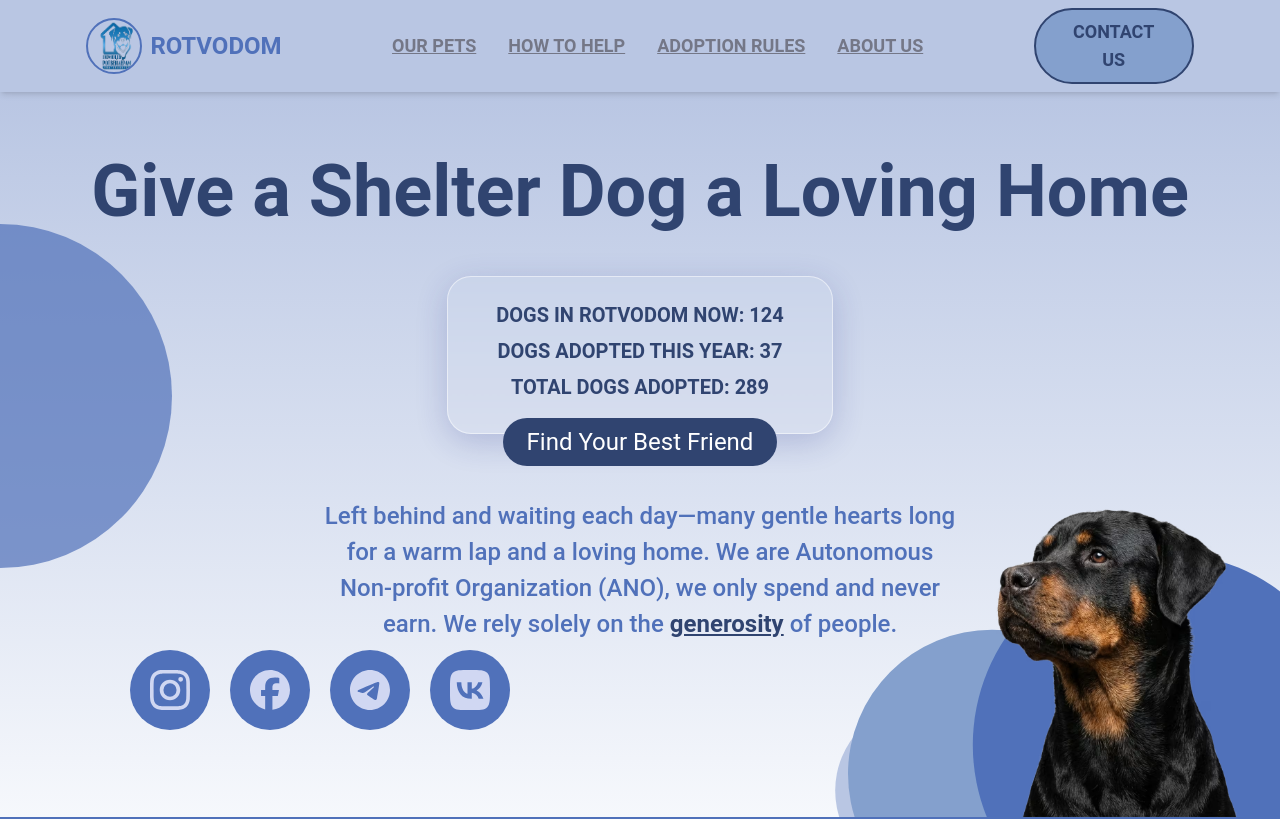
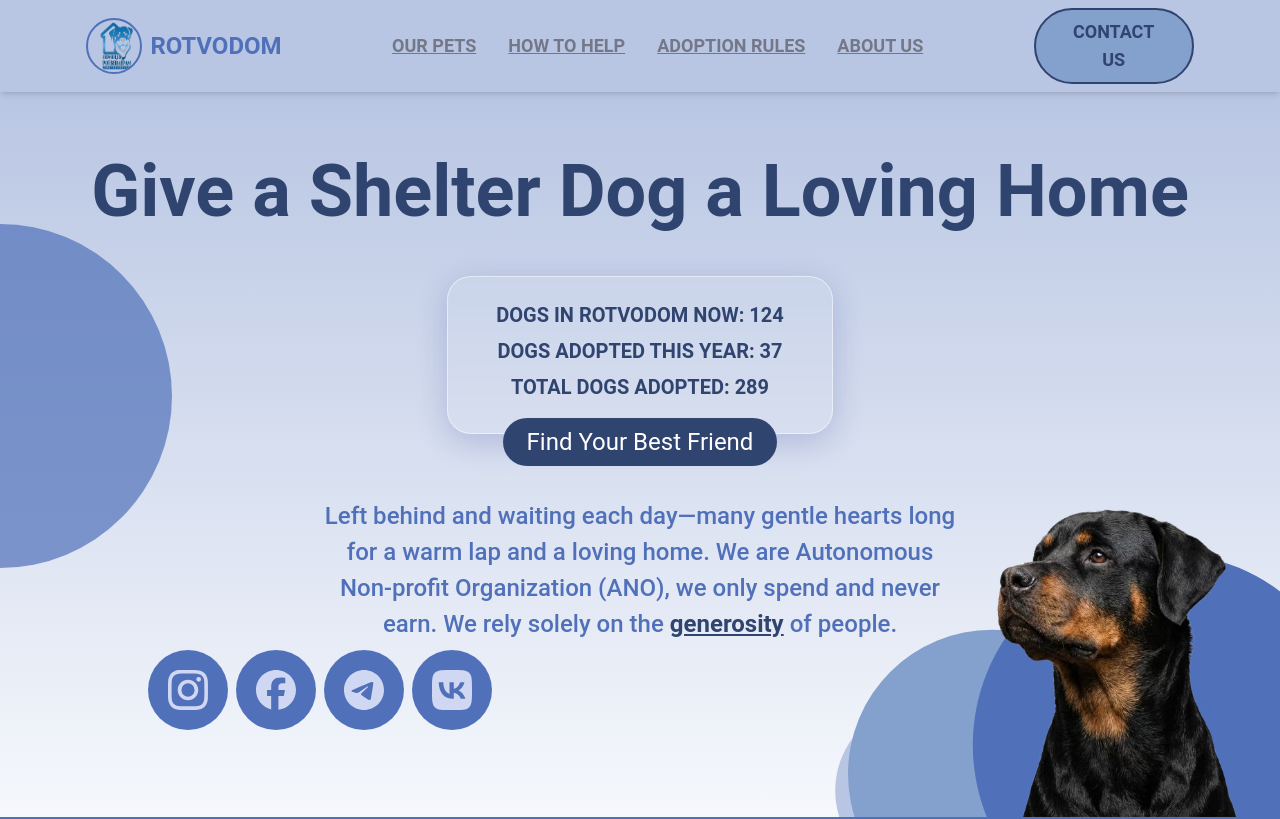
Before and after one commit to bavayra/dog-shelter, a React (Vite) app: page / in a window 1280 px wide. Shown: the top 819 px of the page. Built offline with nearby package versions, Linux system fonts and the light colour scheme; a web font is replaced by a local one.

Commit message:
style(socialLinks-768): decreased gap between links

```diff
--- a/src/components/SocialLinks.tsx
+++ b/src/components/SocialLinks.tsx
@@ -38,7 +38,7 @@ const SocialLinks = ({
 
   return (
     <div
-      className={`flex items-center justify-center gap-4 ${className || ''}`}
+      className={`flex items-center justify-center gap-4 md:gap-2 ${className || ''}`}
     >
       {socialNetworks.map((social) => (
         <a
```
